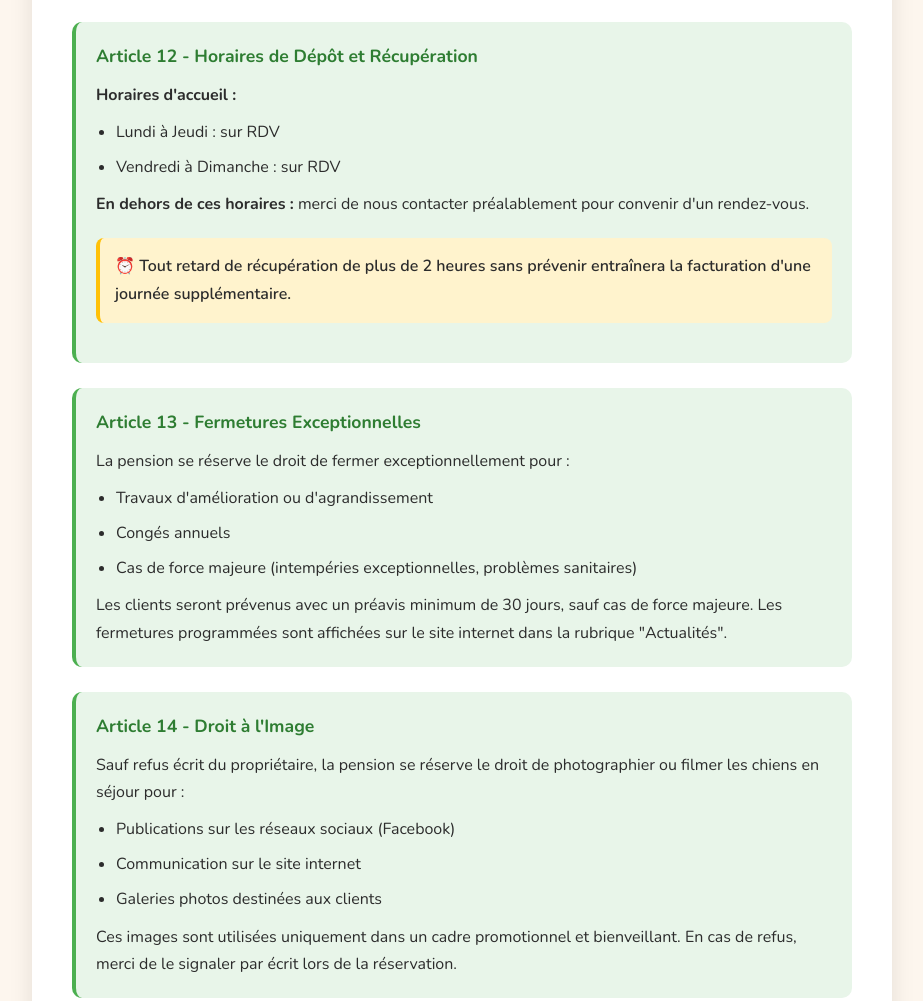
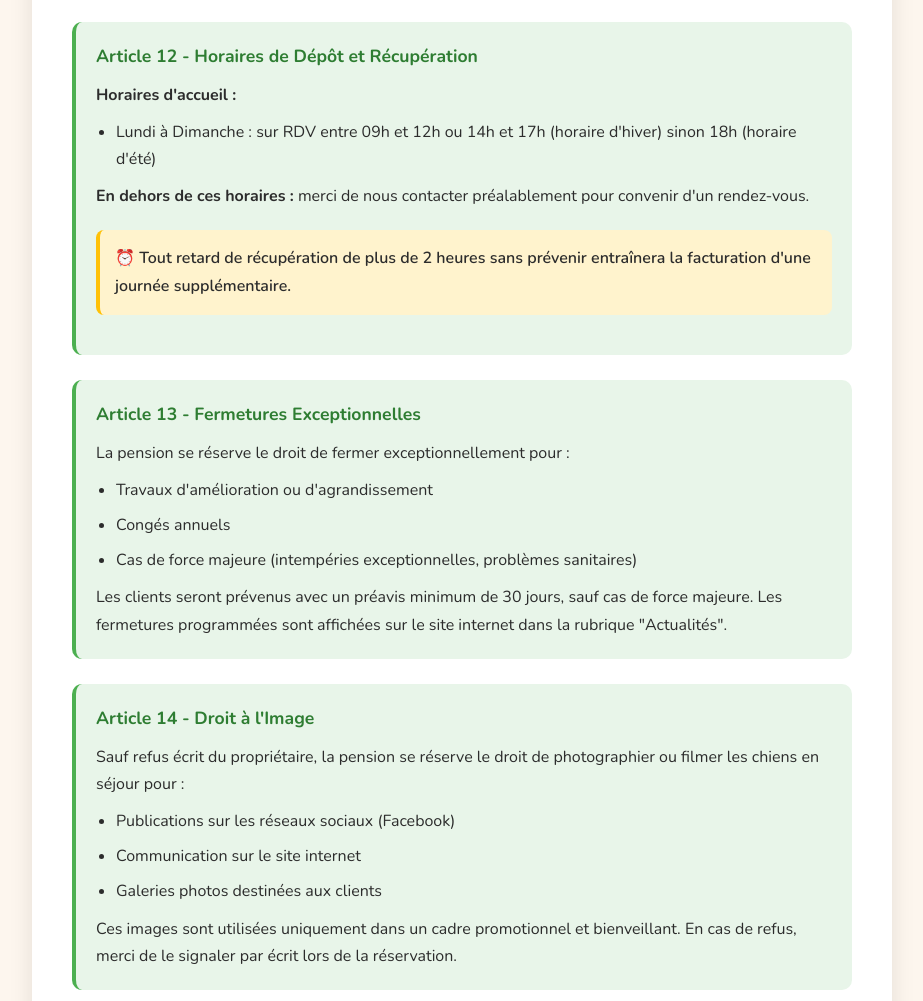
Before and after one commit to freddygrene-lgtm/pension-canine, a plain HTML site: page conditions-generales.html in a window 1280 px wide. Shown: the part 5860-6861 px from the top of the page, without its empty margins (178-1101 px from the left). Drawn offline with nearby package versions, Linux system fonts and the light colour scheme.

Commit message:
conditions-generales.html

```diff
--- a/conditions-generales.html
+++ b/conditions-generales.html
@@ -376,8 +376,7 @@
       <div class="article-title">Article 12 - Horaires de Dépôt et Récupération</div>
       <p><strong>Horaires d'accueil :</strong></p>
       <ul>
-        <li>Lundi à Jeudi : sur RDV</li>
-        <li>Vendredi à Dimanche : sur RDV</li>
+        <li>Lundi à Dimanche : sur RDV entre 09h et 12h ou 14h et 17h (horaire d'hiver) sinon 18h (horaire d'été)</li>
       </ul>
       <p style="margin-top: 10px;"><strong>En dehors de ces horaires :</strong> merci de nous contacter préalablement pour convenir d'un rendez-vous.</p>
       <div class="important">
@@ -437,7 +436,7 @@
 
   <div class="footer-cgv">
     <strong>Pension Canine de La Prêlée</strong><br>
-    Le Val-Larrey · 21330<br>
+    Le Val-Larrey · 21140<br>
     SIRET : 99930940400013<br>
     📞 06 18 39 92 10 · 📧 fgm.21140@gmail.com<br><br>
     <a href="index.html" class="back-btn">← Retour au site</a>
```
